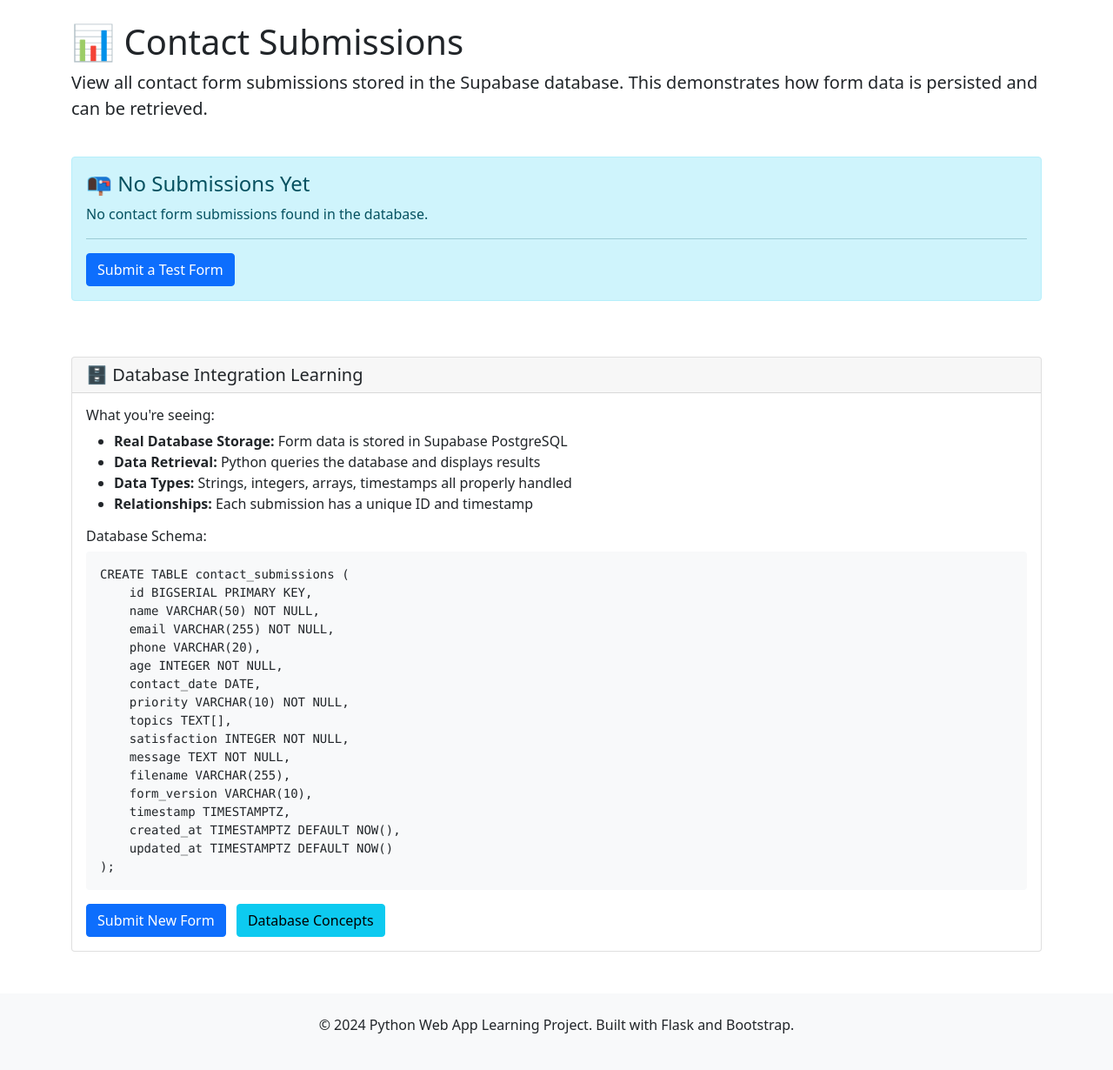
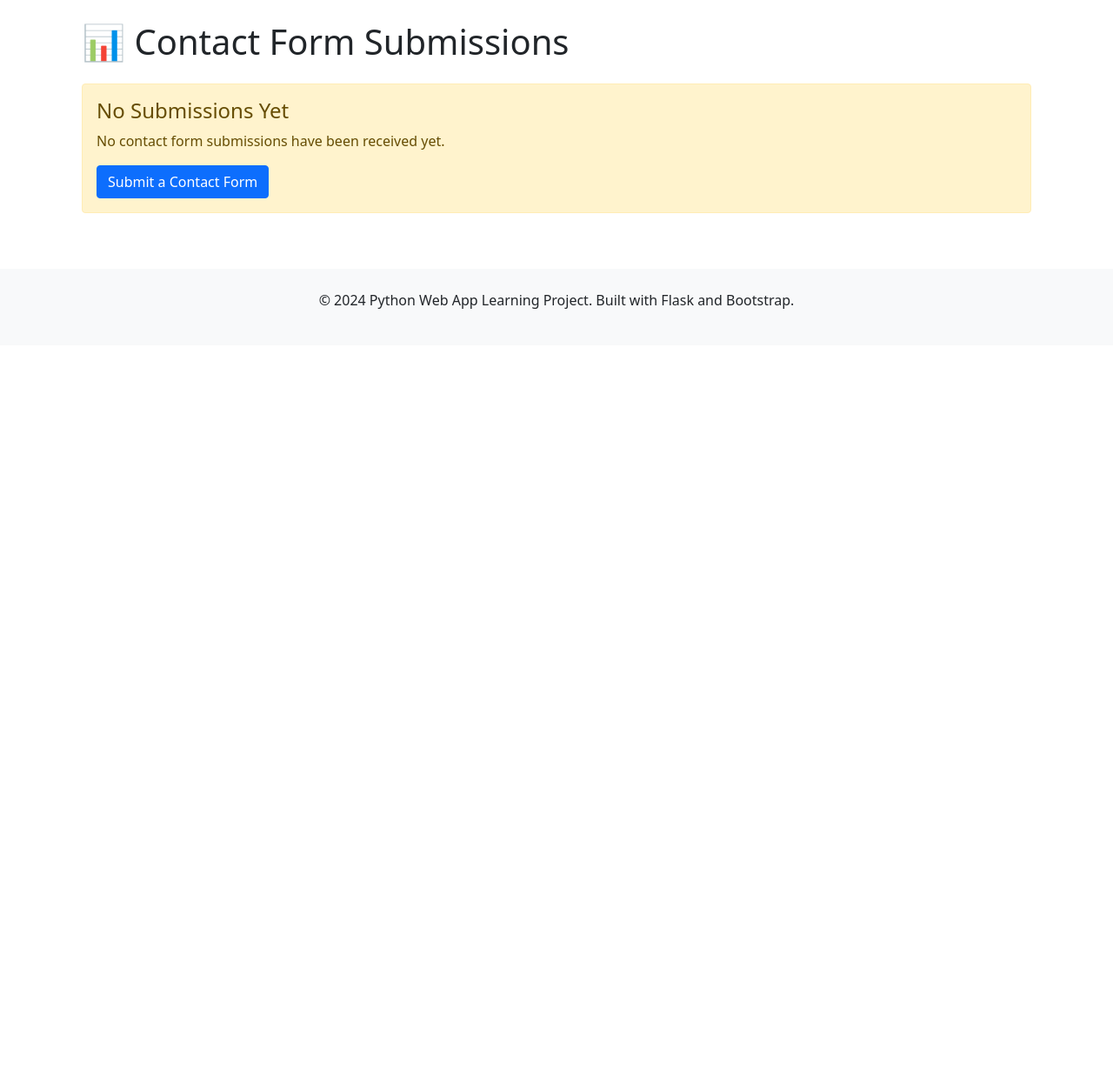
Before and after one commit to KPCodesnow/ReadingTime, a Flask app: template templates/submissions.html in a window 1280 px wide. Shown: the part 56-1286 px from the top of the page at 87% size. After the commit the page ends 411 px from the top, so only its background shows below. Run offline with Flask 3, Linux system fonts and the light colour scheme; the template is opened without the code that fills it, so the values that code supplies are empty.

Commit message:
Added SQLite database persistence for contact form submissions - Data is now properly saved and can be viewed at /submissions

```diff
--- a/app.py
+++ b/app.py
@@ -3,6 +3,7 @@ import os
 import re
 from datetime import datetime
 from werkzeug.utils import secure_filename
+import sqlite3
 
 # Create Flask application instance
 app = Flask(__name__)
@@ -12,8 +13,81 @@ app.config['SECRET_KEY'] = 'your-secret-key-change-this-in-production'
 app.config['MAX_CONTENT_LENGTH'] = 16 * 1024 * 1024  # 16MB max file size
 app.config['UPLOAD_FOLDER'] = 'uploads'
 
-# Create upload directory if it doesn't exist
-os.makedirs(app.config['UPLOAD_FOLDER'], exist_ok=True)
+# Database setup
+DATABASE = 'contact_submissions.db'
+
+def init_db():
+    """Initialize the database with contact submissions table"""
+    conn = sqlite3.connect(DATABASE)
+    cursor = conn.cursor()
+
+    cursor.execute('''
+        CREATE TABLE IF NOT EXISTS contact_submissions (
+            id INTEGER PRIMARY KEY AUTOINCREMENT,
+            name TEXT NOT NULL,
+            email TEXT NOT NULL,
+            phone TEXT,
+            age INTEGER,
+            date TEXT,
+            message TEXT NOT NULL,
+            priority TEXT,
+            topics TEXT,
+            satisfaction INTEGER,
+            filename TEXT,
+            submitted_at TIMESTAMP DEFAULT CURRENT_TIMESTAMP
+        )
+    ''')
+
+    conn.commit()
+    conn.close()
+
+def save_contact_submission(data):
+    """Save contact form submission to database"""
+    conn = sqlite3.connect(DATABASE)
+    cursor = conn.cursor()
+
+    cursor.execute('''
+        INSERT INTO contact_submissions
+        (name, email, phone, age, date, message, priority, topics, satisfaction, filename)
+        VALUES (?, ?, ?, ?, ?, ?, ?, ?, ?, ?)
+    ''', (
+        data.get('name'),
+        data.get('email'),
+        data.get('phone'),
+        data.get('age'),
+        str(data.get('date')) if data.get('date') else None,
+        data.get('message'),
+        data.get('priority'),
+        ','.join(data.get('topics', [])),
+        data.get('satisfaction'),
+        data.get('filename')
+    ))
+
+    submission_id = cursor.lastrowid
+    conn.commit()
+    conn.close()
+
+    return submission_id
+
+def get_all_submissions():
+    """Get all contact submissions from database"""
+    conn = sqlite3.connect(DATABASE)
+    cursor = conn.cursor()
+
+    cursor.execute('''
+        SELECT id, name, email, phone, age, date, message, priority, topics,
+               satisfaction, filename, submitted_at
+        FROM contact_submissions
+        ORDER BY submitted_at DESC
+    ''')
+
+    submissions = cursor.fetchall()
+    conn.close()
+
+    return submissions
+
+# Initialize database on startup
+init_db()
 
 # Validation utilities
 class ValidationError(Exception):
@@ -224,13 +298,17 @@ def contact():
             return render_template('contact.html', title='Contact', form_data=request.form)
 
         # If validation passes, process the form
-        flash(f'Thank you {validated_data["name"]}! Your message has been received and validated successfully.', 'success')
+        # Save the submission to the database
+        submission_id = save_contact_submission(validated_data)
 
-        # Log the validated data (in a real app, you'd save to database)
-        print("=== VALIDATED FORM DATA ===")
+        flash(f'Thank you {validated_data["name"]}! Your message has been received and saved successfully. (Submission ID: {submission_id})', 'success')
+
+        # Log the validated data for debugging
+        print("=== VALIDATED FORM DATA SAVED ===")
         for key, value in validated_data.items():
             print(f"{key}: {value}")
-        print("===========================")
+        print(f"Saved with ID: {submission_id}")
+        print("=================================")
 
         return redirect(url_for('contact'))
 
@@ -245,6 +323,12 @@ def validation_demo():
 def form_demo():
     """Educational page about form concepts"""
     return render_template('form_demo.html', title='Form Demo')
+
+@app.route('/submissions')
+def submissions():
+    """View all contact form submissions"""
+    all_submissions = get_all_submissions()
+    return render_template('submissions.html', title='Contact Submissions', submissions=all_submissions)
 
 @app.route('/api/validate-email', methods=['POST'])
 def validate_email_api():
--- a/templates/base.html
+++ b/templates/base.html
@@ -42,6 +42,8 @@
                         <ul class="dropdown-menu">
                             <li><a class="dropdown-item" href="{{ url_for('form_demo') }}">📝 Form Concepts</a></li>
                             <li><a class="dropdown-item" href="{{ url_for('validation_demo') }}">🔍 Server Validation</a></li>
+                            <li><hr class="dropdown-divider"></li>
+                            <li><a class="dropdown-item" href="{{ url_for('submissions') }}">📊 Database Submissions</a></li>
                         </ul>
                     </li>
                 </ul>
--- a/templates/submissions.html
+++ b/templates/submissions.html
@@ -1,28 +1,16 @@
 {% extends "base.html" %}
 
 {% block content %}
+<div class="container mt-4">
     <div class="row">
-    <div class="col-12">
-        <h1>📊 Contact Submissions</h1>
-        <p class="lead">
-            View all contact form submissions stored in the Supabase database.
-            This demonstrates how form data is persisted and can be retrieved.
-        </p>
-    </div>
+        <div class="col-md-12">
+            <h1 class="mb-4">📊 Contact Form Submissions</h1>
+
+            {% if submissions %}
+                <div class="alert alert-info">
+                    <strong>Total Submissions:</strong> {{ submissions|length }}
                 </div>
 
-<div class="row mt-4">
-    <div class="col-12">
-        {% if submissions %}
-            <div class="alert alert-success">
-                <strong>✅ Database Connected!</strong> Found {{ submissions|length }} submission(s) in the database.
-            </div>
-
-            <div class="card">
-                <div class="card-header">
-                    <h4 class="mb-0">Recent Submissions</h4>
-                </div>
-                <div class="card-body">
                 <div class="table-responsive">
                     <table class="table table-striped table-hover">
                         <thead class="table-dark">
@@ -30,156 +18,124 @@
                                 <th>ID</th>
                                 <th>Name</th>
                                 <th>Email</th>
+                                <th>Phone</th>
                                 <th>Age</th>
+                                <th>Date</th>
                                 <th>Priority</th>
                                 <th>Topics</th>
                                 <th>Satisfaction</th>
-                                    <th>Message</th>
-                                    <th>Created</th>
+                                <th>Submitted At</th>
+                                <th>Actions</th>
                             </tr>
                         </thead>
                         <tbody>
                             {% for submission in submissions %}
                             <tr>
-                                    <td><span class="badge bg-primary">{{ submission.id }}</span></td>
-                                    <td><strong>{{ submission.name }}</strong></td>
+                                <td><span class="badge bg-primary">{{ submission[0] }}</span></td>
+                                <td><strong>{{ submission[1] }}</strong></td>
+                                <td>{{ submission[2] }}</td>
+                                <td>{{ submission[3] or '-' }}</td>
+                                <td>{{ submission[4] or '-' }}</td>
+                                <td>{{ submission[5] or '-' }}</td>
                                 <td>
-                                        <a href="mailto:{{ submission.email }}" class="text-decoration-none">
-                                            {{ submission.email }}
-                                        </a>
-                                    </td>
-                                    <td>{{ submission.age }}</td>
-                                    <td>
-                                        {% if submission.priority == 'high' %}
-                                            <span class="badge bg-danger">High</span>
-                                        {% elif submission.priority == 'medium' %}
-                                            <span class="badge bg-warning">Medium</span>
+                                    {% if submission[7] == 'high' %}
+                                        <span class="badge bg-danger">{{ submission[7]|title }}</span>
+                                    {% elif submission[7] == 'medium' %}
+                                        <span class="badge bg-warning">{{ submission[7]|title }}</span>
                                     {% else %}
-                                            <span class="badge bg-success">Low</span>
+                                        <span class="badge bg-success">{{ submission[7]|title }}</span>
                                     {% endif %}
                                 </td>
                                 <td>
-                                        {% if submission.topics %}
-                                            {% for topic in submission.topics %}
-                                                <span class="badge bg-info me-1">{{ topic }}</span>
+                                    {% if submission[8] %}
+                                        {% for topic in submission[8].split(',') %}
+                                            <span class="badge bg-secondary me-1">{{ topic }}</span>
                                         {% endfor %}
                                     {% else %}
-                                            <span class="text-muted">None</span>
+                                        -
                                     {% endif %}
                                 </td>
                                 <td>
+                                    {% if submission[9] %}
                                         <div class="progress" style="width: 60px;">
                                             <div class="progress-bar" role="progressbar"
-                                                 style="width: {{ (submission.satisfaction / 10) * 100 }}%"
-                                                 aria-valuenow="{{ submission.satisfaction }}"
+                                                 style="width: {{ (submission[9] / 10) * 100 }}%"
+                                                 aria-valuenow="{{ submission[9] }}"
                                                  aria-valuemin="0" aria-valuemax="10">
-                                                {{ submission.satisfaction }}
+                                                {{ submission[9] }}
                                             </div>
                                         </div>
-                                    </td>
-                                    <td>
-                                        <button type="button" class="btn btn-sm btn-outline-primary"
-                                                data-bs-toggle="modal"
-                                                data-bs-target="#messageModal{{ submission.id }}">
-                                            View
-                                        </button>
+                                    {% else %}
+                                        -
+                                    {% endif %}
                                 </td>
                                 <td>
                                     <small class="text-muted">
-                                            {{ submission.created_at[:19] if submission.created_at else 'N/A' }}
+                                        {{ submission[11] }}
                                     </small>
                                 </td>
+                                <td>
+                                    <button class="btn btn-sm btn-outline-primary"
+                                            onclick="showMessage({{ submission[0] }}, {{ submission[6]|tojson }})">
+                                        View Message
+                                    </button>
+                                </td>
                             </tr>
+                            {% endfor %}
+                        </tbody>
+                    </table>
+                </div>
+            {% else %}
+                <div class="alert alert-warning">
+                    <h4>No Submissions Yet</h4>
+                    <p>No contact form submissions have been received yet.</p>
+                    <a href="{{ url_for('contact') }}" class="btn btn-primary">Submit a Contact Form</a>
+                </div>
+            {% endif %}
+        </div>
+    </div>
+</div>
 
 <!-- Message Modal -->
-                                <div class="modal fade" id="messageModal{{ submission.id }}" tabindex="-1">
-                                    <div class="modal-dialog">
+<div class="modal fade" id="messageModal" tabindex="-1" aria-labelledby="messageModalLabel" aria-hidden="true">
+    <div class="modal-dialog modal-lg">
         <div class="modal-content">
             <div class="modal-header">
-                                                <h5 class="modal-title">Message from {{ submission.name }}</h5>
-                                                <button type="button" class="btn-close" data-bs-dismiss="modal"></button>
+                <h5 class="modal-title" id="messageModalLabel">Message Details</h5>
+                <button type="button" class="btn-close" data-bs-dismiss="modal" aria-label="Close"></button>
             </div>
             <div class="modal-body">
-                                                <p><strong>Email:</strong> {{ submission.email }}</p>
-                                                <p><strong>Phone:</strong> {{ submission.phone or 'Not provided' }}</p>
-                                                <p><strong>Age:</strong> {{ submission.age }}</p>
-                                                <p><strong>Priority:</strong> {{ submission.priority|title }}</p>
-                                                <p><strong>Satisfaction:</strong> {{ submission.satisfaction }}/10</p>
-                                                {% if submission.topics %}
-                                                <p><strong>Topics:</strong> {{ submission.topics|join(', ') }}</p>
-                                                {% endif %}
-                                                <hr>
-                                                <p><strong>Message:</strong></p>
-                                                <div class="alert alert-light">
-                                                    {{ submission.message }}
-                                                </div>
+                <div id="messageContent"></div>
             </div>
             <div class="modal-footer">
                 <button type="button" class="btn btn-secondary" data-bs-dismiss="modal">Close</button>
-                                                <a href="mailto:{{ submission.email }}" class="btn btn-primary">Reply</a>
             </div>
         </div>
     </div>
 </div>
-                                {% endfor %}
-                            </tbody>
-                        </table>
-                    </div>
-                </div>
-            </div>
-        {% else %}
-            <div class="alert alert-info">
-                <h4 class="alert-heading">📭 No Submissions Yet</h4>
-                <p>No contact form submissions found in the database.</p>
-                <hr>
-                <p class="mb-0">
-                    <a href="{{ url_for('contact') }}" class="btn btn-primary">Submit a Test Form</a>
-                </p>
-            </div>
-        {% endif %}
-    </div>
-</div>
 
-<div class="row mt-5">
-    <div class="col-12">
-        <div class="card">
-            <div class="card-header">
-                <h5 class="mb-0">🗄️ Database Integration Learning</h5>
-            </div>
-            <div class="card-body">
-                <h6>What you're seeing:</h6>
-                <ul>
-                    <li><strong>Real Database Storage:</strong> Form data is stored in Supabase PostgreSQL</li>
-                    <li><strong>Data Retrieval:</strong> Python queries the database and displays results</li>
-                    <li><strong>Data Types:</strong> Strings, integers, arrays, timestamps all properly handled</li>
-                    <li><strong>Relationships:</strong> Each submission has a unique ID and timestamp</li>
-                </ul>
+<script>
+function showMessage(id, message) {
+    document.getElementById('messageModalLabel').textContent = 'Message from Submission #' + id;
+    document.getElementById('messageContent').innerHTML = '<p class="lead">' + message + '</p>';
 
-                <h6 class="mt-3">Database Schema:</h6>
-                <pre class="bg-light p-3 rounded"><code>CREATE TABLE contact_submissions (
-    id BIGSERIAL PRIMARY KEY,
-    name VARCHAR(50) NOT NULL,
-    email VARCHAR(255) NOT NULL,
-    phone VARCHAR(20),
-    age INTEGER NOT NULL,
-    contact_date DATE,
-    priority VARCHAR(10) NOT NULL,
-    topics TEXT[],
-    satisfaction INTEGER NOT NULL,
-    message TEXT NOT NULL,
-    filename VARCHAR(255),
-    form_version VARCHAR(10),
-    timestamp TIMESTAMPTZ,
-    created_at TIMESTAMPTZ DEFAULT NOW(),
-    updated_at TIMESTAMPTZ DEFAULT NOW()
-);</code></pre>
+    // Show the modal
+    var modal = new bootstrap.Modal(document.getElementById('messageModal'));
+    modal.show();
+}
+</script>
 
-                <div class="mt-3">
-                    <a href="{{ url_for('contact') }}" class="btn btn-primary me-2">Submit New Form</a>
-                    <a href="{{ url_for('database_demo') }}" class="btn btn-info">Database Concepts</a>
-                </div>
-            </div>
-        </div>
-    </div>
-</div>
+<style>
+.table th {
+    white-space: nowrap;
+}
+
+.progress {
+    height: 20px;
+}
+
+.badge {
+    font-size: 0.75em;
+}
+</style>
 {% endblock %}
```
Also changed, not shown: SUPABASE_SETUP.md (added, +265 -0 lines), test_submission.py (added, +29 -0 lines). Lines whose indentation alone changed are shown as unchanged.
